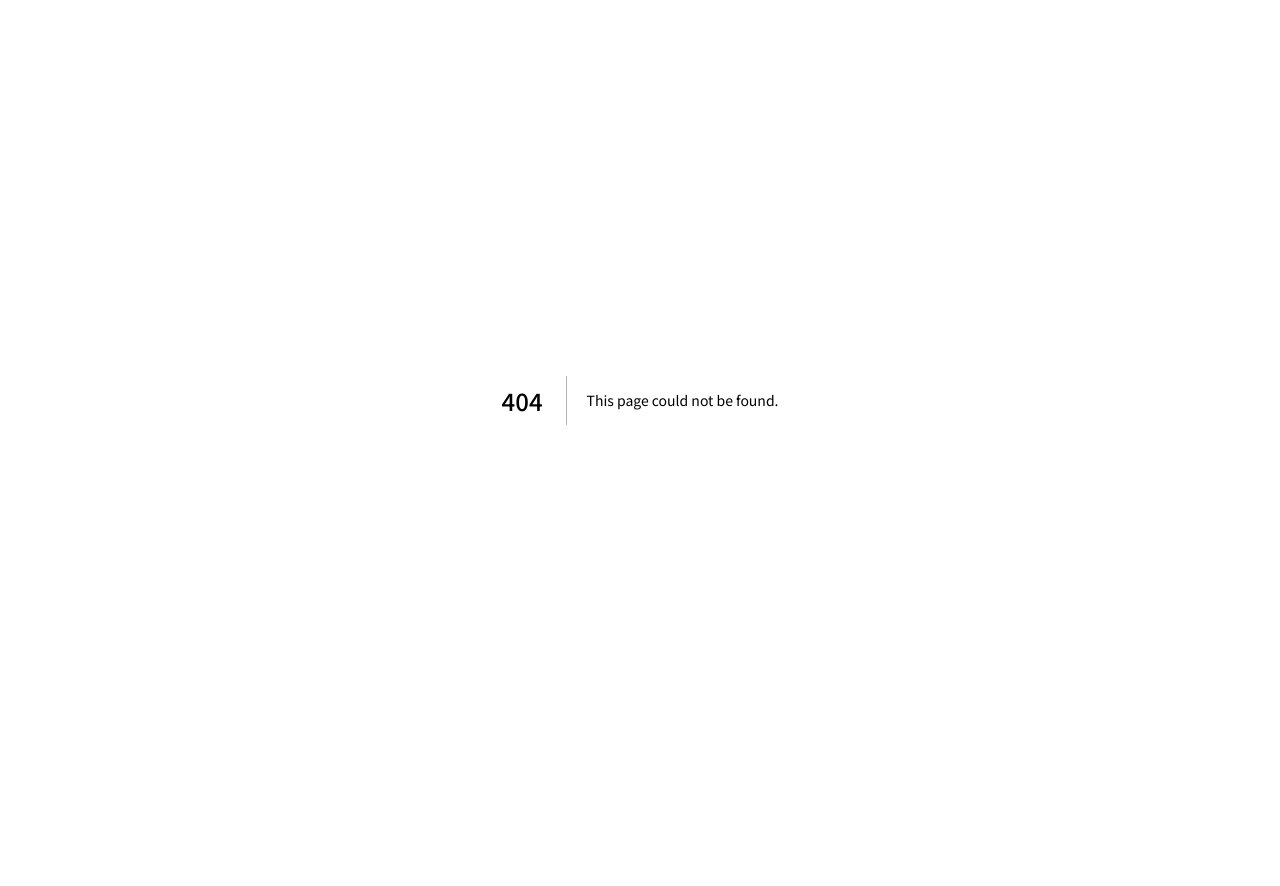
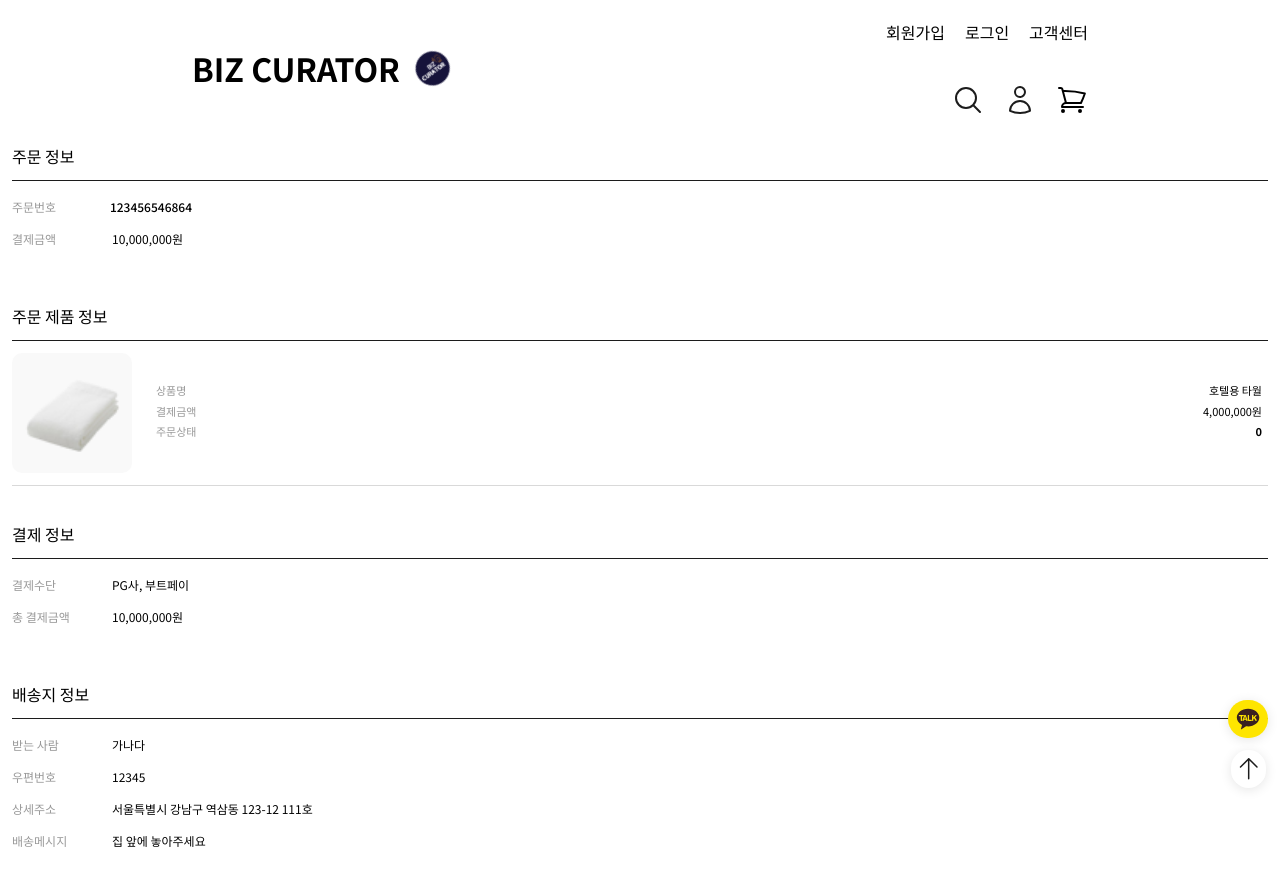
Before and after one commit to Muhan-Company/bizcurator-ecommerce, a Next.js app: page /user/orders/123456546864 in a window 1280 px wide. Before the commit this address had no page. Shown: the top 886 px of the page. Before the commit the page ends 800 px from the top, so only its background shows below. Built offline with nearby package versions, Linux system fonts and the light colour scheme.

Commit message:
feat: 다이나믹 라우터를 이용한 orders 주문 상세 페이지 생성 - Issue #43

```diff
--- /dev/null
+++ b/pages/user/orders/[paymentId].tsx
@@ -0,0 +1,28 @@
+import NavBar from '@/components/footer/NavBar';
+import Layout from '@/components/layout/Layout';
+import DeliveryInfo from '@/components/orders/[paymentId]/DeliveryInfo';
+import OrderInfo from '@/components/orders/[paymentId]/OrderInfo';
+import OrderItemInfo from '@/components/orders/[paymentId]/OrderItemInfo';
+import PaymentInfo from '@/components/orders/[paymentId]/PaymentInfo';
+import { useRouter } from 'next/router';
+import React from 'react';
+
+export default function OrdersDetailPage() {
+  const router = useRouter();
+  return (
+    <Layout>
+      <div className="mx-3 pb-[64px]">
+        <OrderInfo payment_id={router.query.paymentId} total_cost={10000000} />
+        <OrderItemInfo delivery_state={0} />
+        <PaymentInfo payment_method={'PG사, 부트페이'} total_cost={10000000} />
+        <DeliveryInfo
+          buyer="가나다"
+          postal_code={'12345'}
+          address={'서울특별시 강남구 역삼동 123-12 111호'}
+          request_content={'집 앞에 놓아주세요'}
+        />
+      </div>
+      <NavBar />
+    </Layout>
+  );
+}
```
